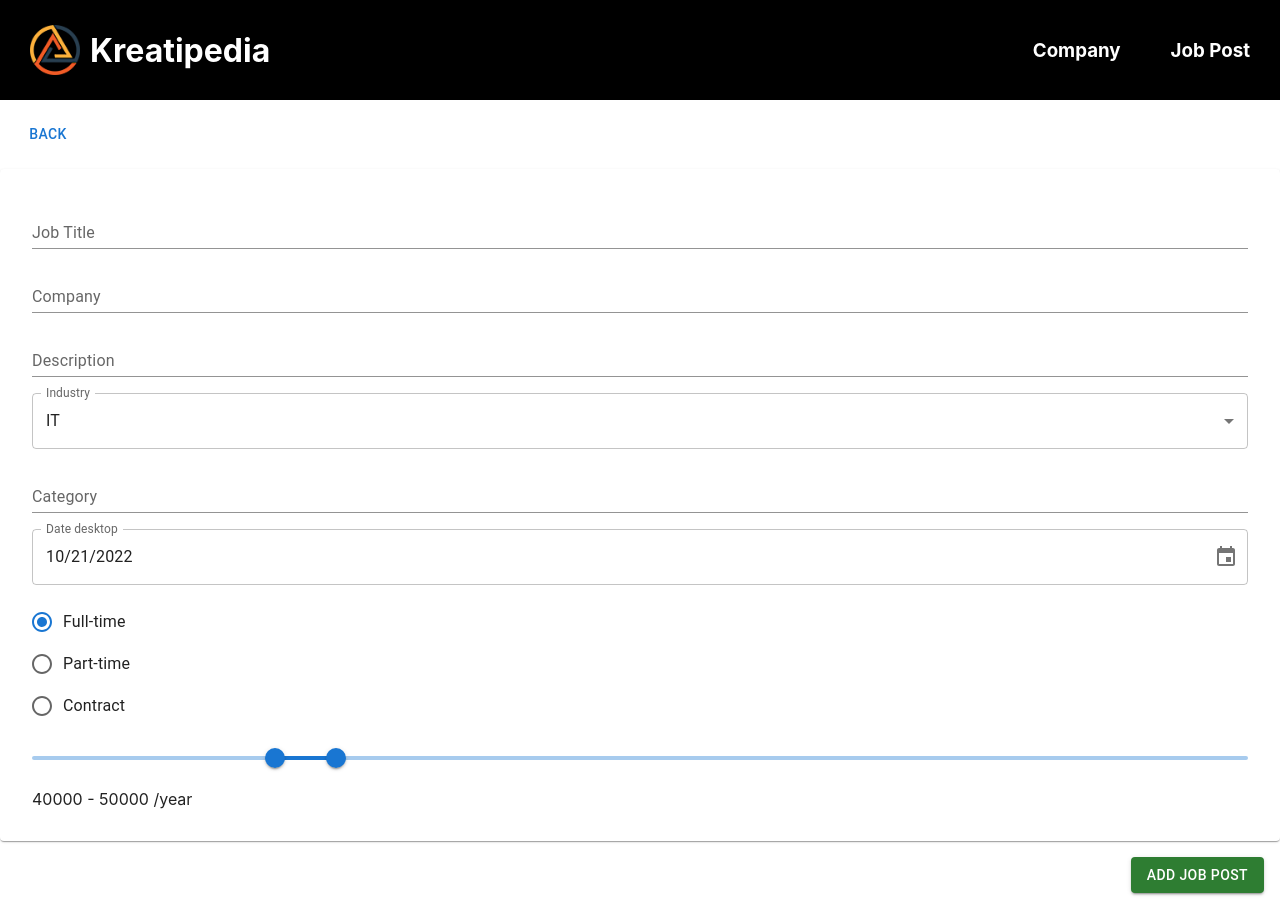
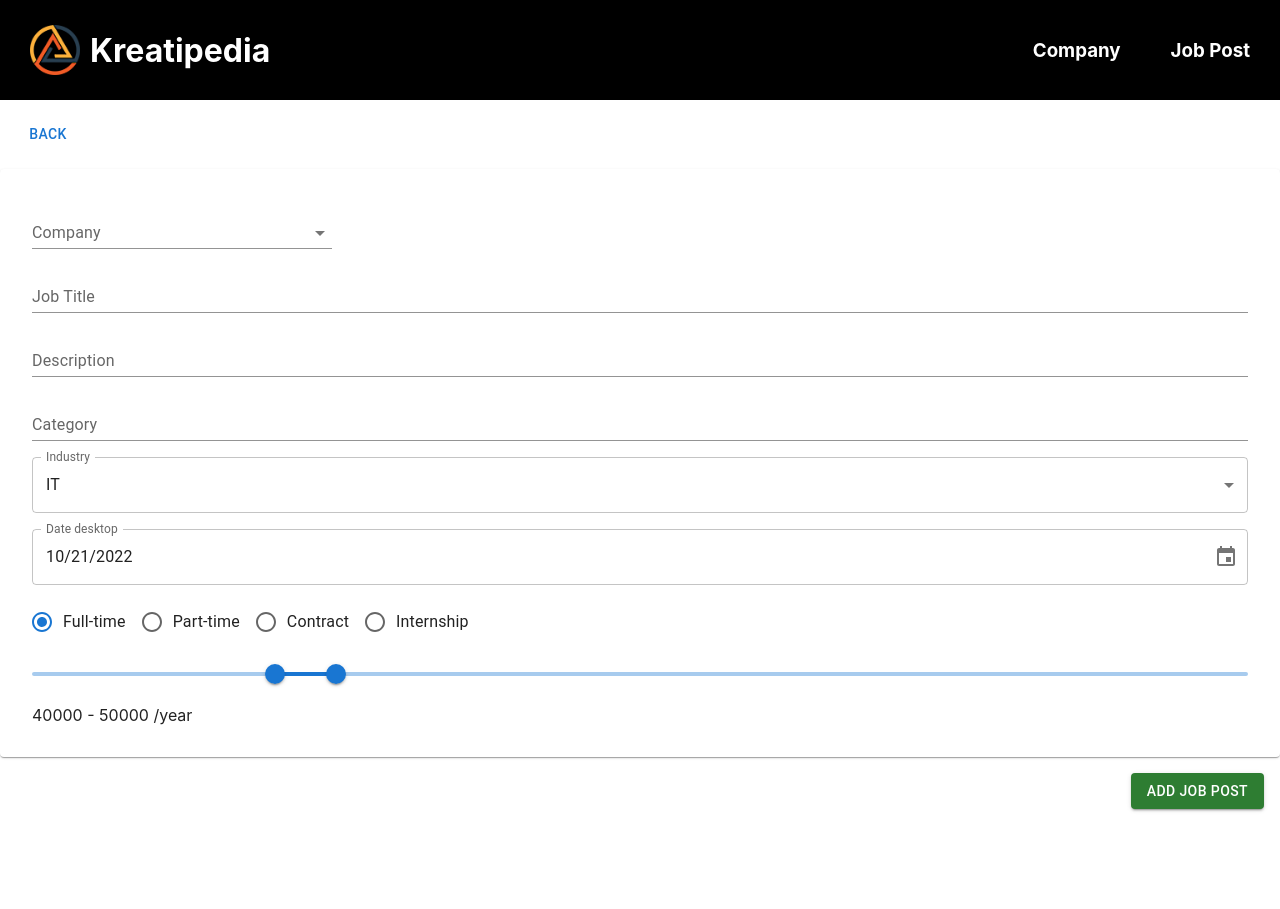
Before and after one commit to jaycchiu524/next-mui-form, a Next.js app: page /job-post/add in a window 1280 px wide. After the commit the page ends 825 px from the top, so only its background shows below. Built offline with nearby package versions, Linux system fonts and the light colour scheme.

Commit message:
feat: link job-post company

```diff
--- a/src/components/JobPostForm.tsx
+++ b/src/components/JobPostForm.tsx
@@ -6,11 +6,14 @@ import {
   Radio,
   FormControlLabel,
   Slider,
+  Autocomplete,
 } from '@mui/material'
-import { Controller, useFormContext } from 'react-hook-form'
+import { Controller, useFormContext, useController } from 'react-hook-form'
 import { TextInput } from '@/components/TextInput'
 import DatePicker from './DatePicker'
 import IndustryPicker from './IndustryPicker'
+import { useStore } from '@/store'
+import { Company } from '@/pages/api/interfaces/company'
 
 type Props = {}
 
@@ -23,38 +26,58 @@ const JobPostForm = (props: Props) => {
     formState: { errors },
   } = useFormContext()
 
+  const {
+    field: { onChange, value },
+  } = useController({ control, name: 'company' })
+
+  const companies = useStore((state) => state.companies)
+
   return (
     <Paper sx={{ p: 4 }} component="form">
       <Stack spacing={2}>
+        <Autocomplete
+          disablePortal
+          id="combo-box-demo"
+          options={
+            value
+              ? [value, ...companies.filter((s) => s.id !== value.id)]
+              : companies
+          }
+          value={value}
+          onChange={(e, value) => {
+            onChange(value || null)
+          }}
+          getOptionLabel={(option: Company) => option.name || ''}
+          sx={{ width: 300 }}
+          filterOptions={(x) => x}
+          renderInput={(params) => (
+            <TextInput {...params} key={params.id} label="Company" />
+          )}
+        />
         <TextInput
           {...register('title')}
           label="Job Title"
-          placeholder="Title"
+          placeholder="Software Engineer"
           error={!!errors.title}
           // helperText="Required"
         />
+
         <TextInput
-          {...register('company')}
-          label="Company"
-          placeholder="Company"
-          error={!!errors.company}
+          {...register('description')}
+          label="Description"
+          placeholder="Write a description"
+          error={!!errors.description}
           // helperText="Required"
         />
         <TextInput
-          {...register('description')}
-          label="Description"
-          placeholder="Name"
-          error={!!errors.description}
+          {...register('category')}
+          label="Category"
+          placeholder="What category does this job fall under?"
+          error={!!errors.category}
           // helperText="Required"
         />
         <IndustryPicker />
-        <TextInput
-          {...register('category')}
-          label="Category"
-          placeholder="Name"
-          error={!!errors.category}
-          // helperText="Required"
-        />
+
         <DatePicker />
 
         <Controller
@@ -66,7 +89,8 @@ const JobPostForm = (props: Props) => {
               defaultValue="female"
               name="radio-buttons-group"
               onChange={onChange}
-              value={value}>
+              value={value}
+              row={true}>
               <FormControlLabel
                 value="full-time"
                 control={<Radio />}
@@ -81,6 +105,11 @@ const JobPostForm = (props: Props) => {
                 value="contract"
                 control={<Radio />}
                 label="Contract"
+              />
+              <FormControlLabel
+                value="internship"
+                control={<Radio />}
+                label="Internship"
               />
             </RadioGroup>
           )}
--- a/src/pages/api/dummy/companies.json
+++ b/src/pages/api/dummy/companies.json
@@ -207,15 +207,6 @@
     "description": "Aspernatur aspernatur iusto omnis. Rem adipisci odio nam consectetur."
   },
   {
-    "id": "3cde613d-0705-4a53-8116-ac4623cfc829",
-    "name": "Lubowitz Inc",
-    "address": "544 McLaughlin Mills",
-    "city": "West Hildaburgh",
-    "email": "Alanis4@yahoo.com",
-    "phone": "+12568773244",
-    "description": "Ipsam cupiditate quibusdam. Nulla fuga placeat repellat quibusdam eum quas maiores."
-  },
-  {
     "id": "eae05959-76fd-4438-a4c3-6d269b71483e",
     "name": "Emard, Walsh and Considine",
     "address": "20363 Baby Harbor",
--- a/src/pages/api/interfaces/job.ts
+++ b/src/pages/api/interfaces/job.ts
@@ -1,4 +1,5 @@
 import { faker } from '@faker-js/faker'
+import { Company } from './company'
 
 export const jobIndustries = [
   'IT',
@@ -25,7 +26,7 @@ export type JobType = typeof jobTypes[number]
 
 export interface JobPost {
   id: string
-  company: string
+  company: Company | null | string
   title: string
   category: string
   type: JobType
--- a/src/pages/job-post/add.tsx
+++ b/src/pages/job-post/add.tsx
@@ -28,7 +28,7 @@ const AddJobPost = (props: Props) => {
       payrate: [40000, 50000],
       startdate: new Date(),
       type: 'full-time',
-      company: '',
+      company: null,
       category: '',
     },
     resolver: yupResolver(JobSchema),
--- a/src/yup/schemas.ts
+++ b/src/yup/schemas.ts
@@ -14,10 +14,15 @@ export const CompanySchema = yup.object().shape<SchemaShape<Company>>({
 })
 
 export const JobSchema = yup.object().shape<SchemaShape<JobPost>>({
-  // company: yup.object().shape<SchemaShape<Company>>({
-  //   id: yup.number().required(),
-  // }),
-  company: yup.string().required(),
+  company: yup.object().shape<SchemaShape<Company>>({
+    id: yup.string().required(),
+    name: yup.string().required(),
+    address: yup.string().required(),
+    city: yup.string().optional(),
+    phone: yup.string().required(),
+    email: yup.string().email().required(),
+    description: yup.string(),
+  }),
   title: yup.string().required(),
   category: yup.string().required(),
   type: yup.mixed().oneOf([...jobTypes]),
```
Also changed, not shown: src/pages/job-post/index.tsx (+9 -1 lines).
